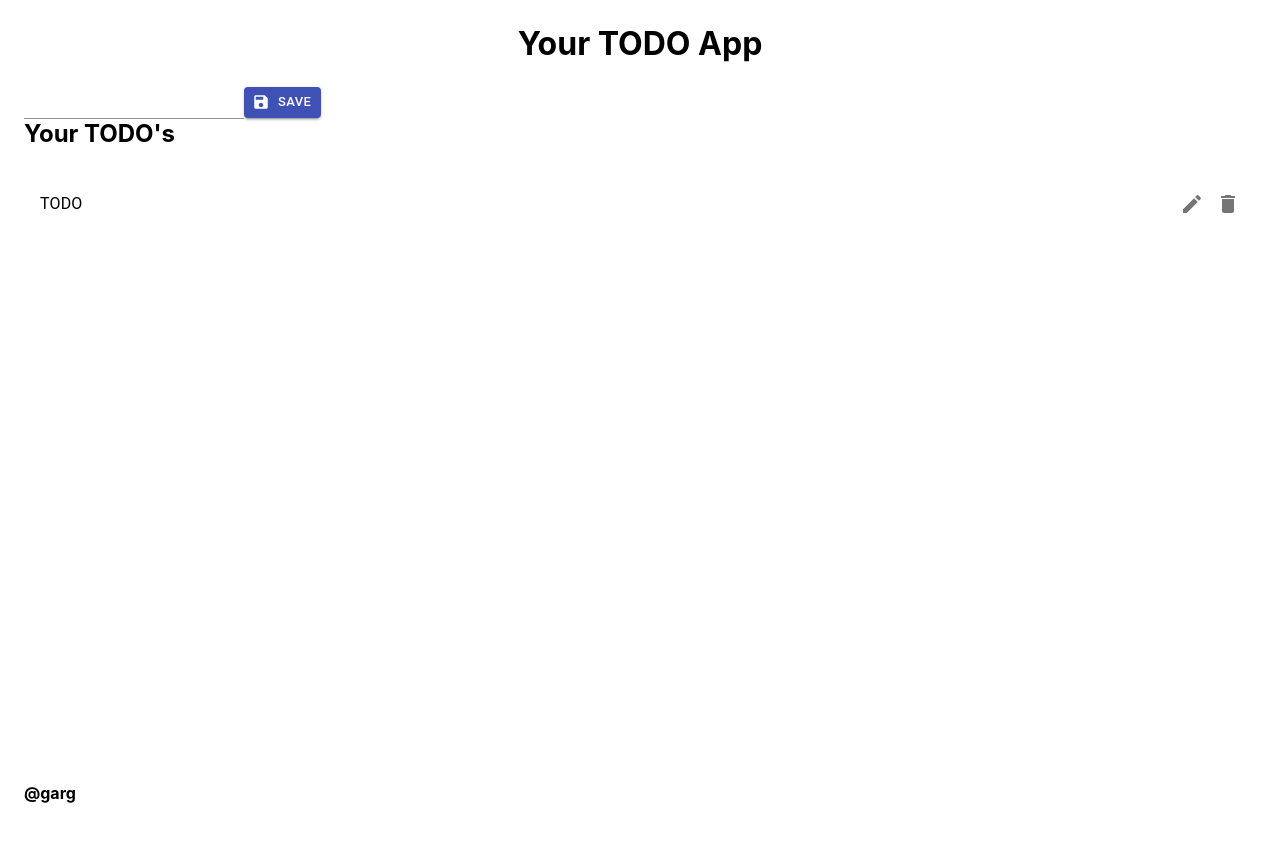
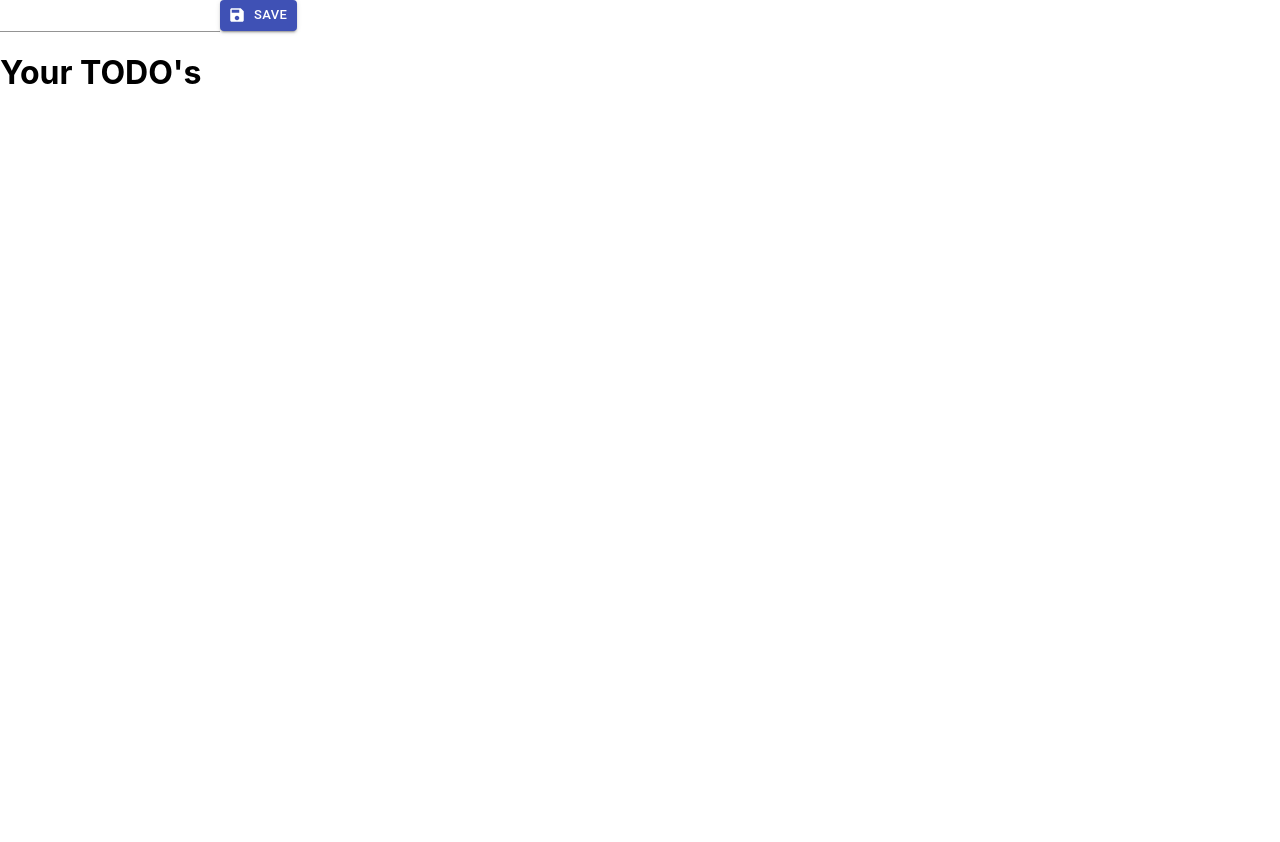
Before and after one commit to sandeep8080/Todo_app, a React (Create React App) app: page / in a window 1280 px wide. Shown: the top 842 px of the page. After the commit the page ends 800 px from the top, so only its background shows below. Built offline with nearby package versions, Linux system fonts and the light colour scheme.

Commit message:
redux implementation

```diff
--- a/package.json
+++ b/package.json
@@ -10,7 +10,9 @@
     "@testing-library/user-event": "^12.8.3",
     "react": "^17.0.1",
     "react-dom": "^17.0.1",
-    "react-scripts": "4.0.3",
+    "react-redux": "^7.2.3",
+    "react-scripts": "^4.0.3",
+    "redux": "^4.0.5",
     "web-vitals": "^1.1.1"
   },
   "scripts": {
--- a/src/App.js
+++ b/src/App.js
@@ -1,19 +1,43 @@
+import { useState } from "react";
 import "./App.css";
 import AddTodos from "./components/AddTodos";
 import ToDoList from "./components/ToDoList";
+const data = [{
+  id: 1,
+  text: "Learn Redux"
+}, {
+  id: 2,
+  text: "Learn Redux Store"
+}];
+
 
 function App() {
+  const [todoList, setTodoList] = useState(data);
+  const onEnterInputTextField = (inputText) => {
+    console.log(inputText);
+    if (inputText) {
+      const newTodo = {
+        id: todoList.length + 1,
+        text: inputText
+      }
+
+      // Avoiding Array Mutation by passing the new array
+      setTodoList([...todoList, newTodo]);
+    }
+
+  }
+  console.log(todoList);
   return (
     <div className="app-container">
       <header>
         <h1>Your TODO App</h1>
       </header>
       <section>
-        <AddTodos />
-        <ToDoList />
+        <AddTodos handleInputText={(e) => onEnterInputTextField(e)} />
+        <ToDoList todoList={todoList} />
       </section>
       <footer>
-        <h4>@garg</h4>
+        <h4>https://github.com/sandeep8080/Todo_app</h4>
       </footer>
     </div>
   );
--- a/src/components/AddTodos.jsx
+++ b/src/components/AddTodos.jsx
@@ -1,15 +1,22 @@
+import { useState } from 'react';
 import { TextField, Button } from "@material-ui/core";
 import SaveIcon from "@material-ui/icons/Save";
 
-const AddTodos = () => {
+const AddTodos = ({handleInputText}) => {
+  const [inputText, setInputText] = useState('');
+  const inputTextField = (e) => {
+    setInputText(e.target.value);
+  }
+  console.log(inputText);
   return (
     <div>
-      <TextField />
+      <TextField onChange={inputTextField} />
       <Button
         variant="contained"
         color="primary"
         size="small"
         startIcon={<SaveIcon />}
+        onClick={()=>handleInputText(inputText)}
       >
         Save
       </Button>
--- a/src/components/ToDoList.jsx
+++ b/src/components/ToDoList.jsx
@@ -10,23 +10,27 @@ import {
 import EditIcon from "@material-ui/icons/Edit";
 import DeleteIcon from "@material-ui/icons/Delete";
 
-const ToDoList = () => {
+const ToDoList = ({ todoList, onPressDelete }) => {
   return (
     <div>
       <h1> Your TODO's</h1>
       <div>
         <List>
-          <ListItem>
-            <ListItemText primary="TODO" />
+          {todoList.map((oTodo) => {
+            const { id, text } = oTodo;
+            return (<ListItem key={id}>
+              <ListItemText primary={text} />
               <ListItemSecondaryAction>
                 <IconButton edge="end" aria-label="edit">
                   <EditIcon />
                 </IconButton>
-              <IconButton edge="end" aria-label="delete">
+                <IconButton edge="end" aria-label="delete" onClick={() => onPressDelete(id)}>
                   <DeleteIcon />
                 </IconButton>
               </ListItemSecondaryAction>
-          </ListItem>
+            </ListItem>)
+          })}
+
         </List>
       </div>
     </div>
--- a/src/index.js
+++ b/src/index.js
@@ -1,11 +1,53 @@
 import React from "react";
 import ReactDOM from "react-dom";
 import "./index.css";
-import App from "./App";
+//import App from "./App";
+import { createStore } from "redux";
+import AddTodos from "./components/AddTodos";
+import ToDoList from "./components/ToDoList";
+let nextTodoId = 0;
 
-ReactDOM.render(
-  <React.StrictMode>
-    <App />
-  </React.StrictMode>,
-  document.getElementById("root")
-);
+// Reducer Function
+const addTodo = (state = [], actions) => {
+  switch (actions.type) {
+    case "ADD_TODO":
+      const newTodo = {
+        id: nextTodoId++,
+        text: actions.text
+      }
+      // Avoiding the Array Mutation
+      return ([...state, newTodo]);
+    default:
+      return state;
+  }
+};
+
+// Dispatching the ACTIONS
+const onPressSave = (text) => {
+  store.dispatch({
+    type: "ADD_TODO",
+    text: text
+  });
+}
+
+const onDelete = (id) => {
+  console.log(id);
+  store.dispatch({
+    type: "DELETE_TODO"
+  })
+};
+const store = createStore(addTodo);
+const render = () => {
+  ReactDOM.render(
+    <React.StrictMode>
+      <div>
+        <AddTodos handleInputText={(inputText) => onPressSave(inputText)} />
+        <ToDoList todoList={store.getState()} onPressDelete={(id) => onDelete(id)} />
+      </div>
+    </React.StrictMode>,
+    document.getElementById("root")
+  );
+};
+
+store.subscribe(render);
+render();
```
Also changed, not shown: 1 other file (tests, documents, lock files or other folders). Lines whose indentation alone changed are shown as unchanged.
